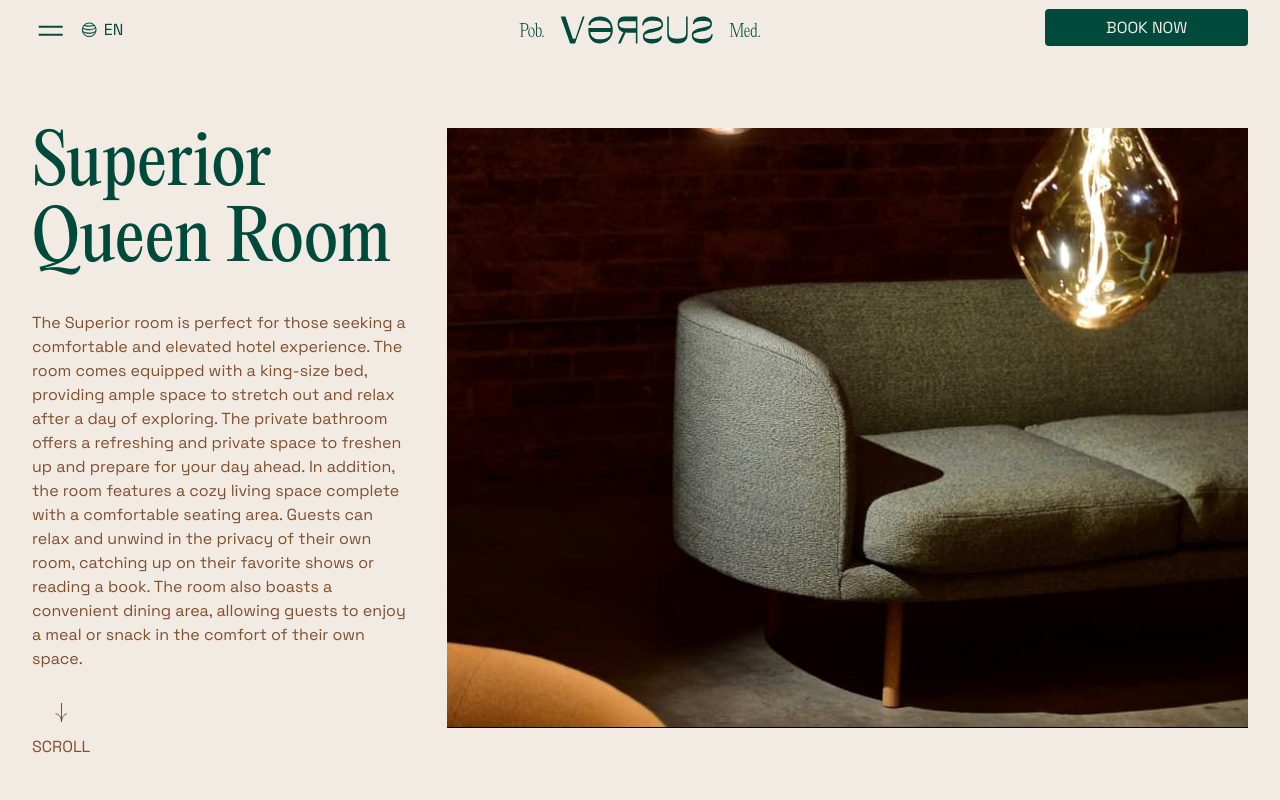
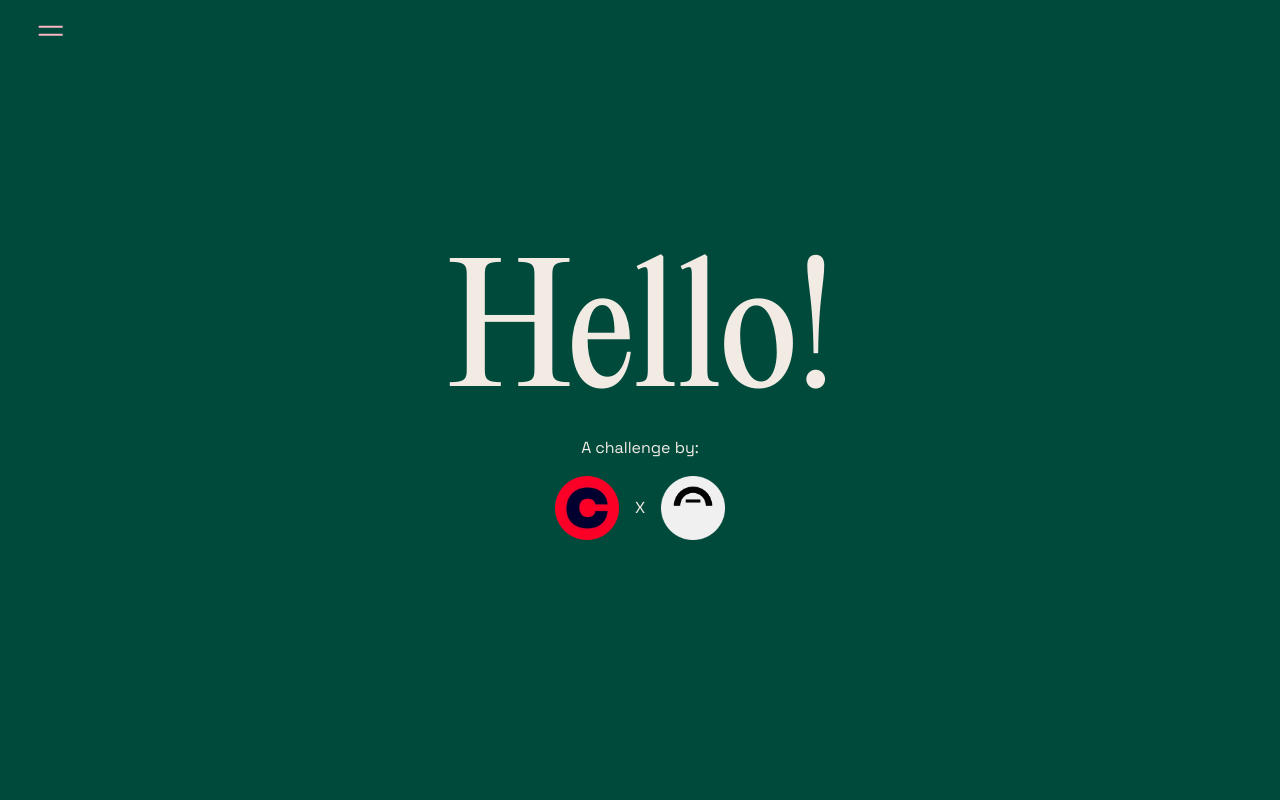
Before and after one commit to josnethmoreno/contra-challenge, a website built with Vite: page index.html in a window 1280 px wide. Shown: the top 800 px of the page. Built offline with nearby package versions, Linux system fonts and the light colour scheme.

Commit message:
nav menu

```diff
--- a/index.html
+++ b/index.html
@@ -29,6 +29,15 @@
         </div>
         <div class="nav-right">
           <a class="button-primary">Book now</a>
+        </div>
+        <div class="nav-menu" data-show="true">
+          <h4>Hello!</h4>
+          <p>A challenge by:</p>
+          <div class="nav-menu-marks">
+            <img src="./src/img/marks/contra.png" width="64" alt="Contra logo">
+            <span>X</span>
+            <img src="./src/img/marks/josneth.png" width="64" alt="Josneth logo">
+          </div>
         </div>
       </div>
     </nav>
--- a/src/css/style.css
+++ b/src/css/style.css
@@ -109,7 +109,6 @@ header {
 	position: fixed;
 	top: 0;
 	width: 100%;
-	padding: 1rem 0;
 	background-color: var(--bg);
 	z-index: 10;
 }
@@ -124,6 +123,7 @@ header {
 }
 
 .nav {
+	padding: 1rem 0;
 	container-type: inline-size;
 	container-name: navbar;
 }
@@ -139,6 +139,11 @@ header {
 	gap: 0.4rem;
 }
 
+.nav-toggle {
+	z-index: 20;
+	filter: invert(100%)
+}
+
 .nav-lang {
 	color: var(--accent);
 	text-transform: uppercase;
@@ -148,6 +153,39 @@ header {
 	display: flex;
 	align-items: center;
 	gap: 1rem;
+}
+
+.nav-menu {
+	display: flex;
+	flex-direction: column;
+	align-items: center;
+	justify-content: center;
+	gap: var(--spacer);
+	position: absolute;
+	top: 0;
+	left: -110%;
+	width: 100vw;
+	height: 100vh;
+	background: var(--accent);
+}
+
+.nav-menu[data-show="true"] {
+	left: 0;
+}
+
+.nav-menu * {
+	color: var(--beige)
+}
+
+.nav-menu h4 {
+	font-size: 10rem;
+	line-height: 1;
+}
+
+.nav-menu-marks {
+	display: flex;
+	align-items: center;
+	gap: var(--spacer);
 }
 
 @container navbar (max-width: 820px) {
```
Also changed, not shown: src/img/marks/contra.png (added), src/img/marks/josneth.png (added).
